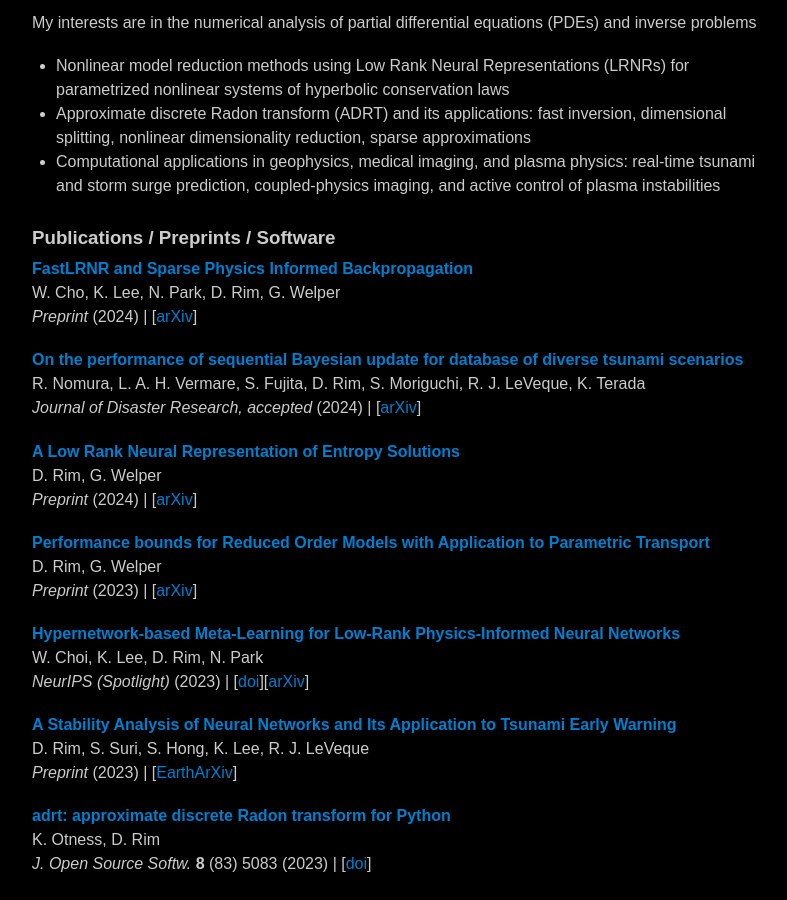
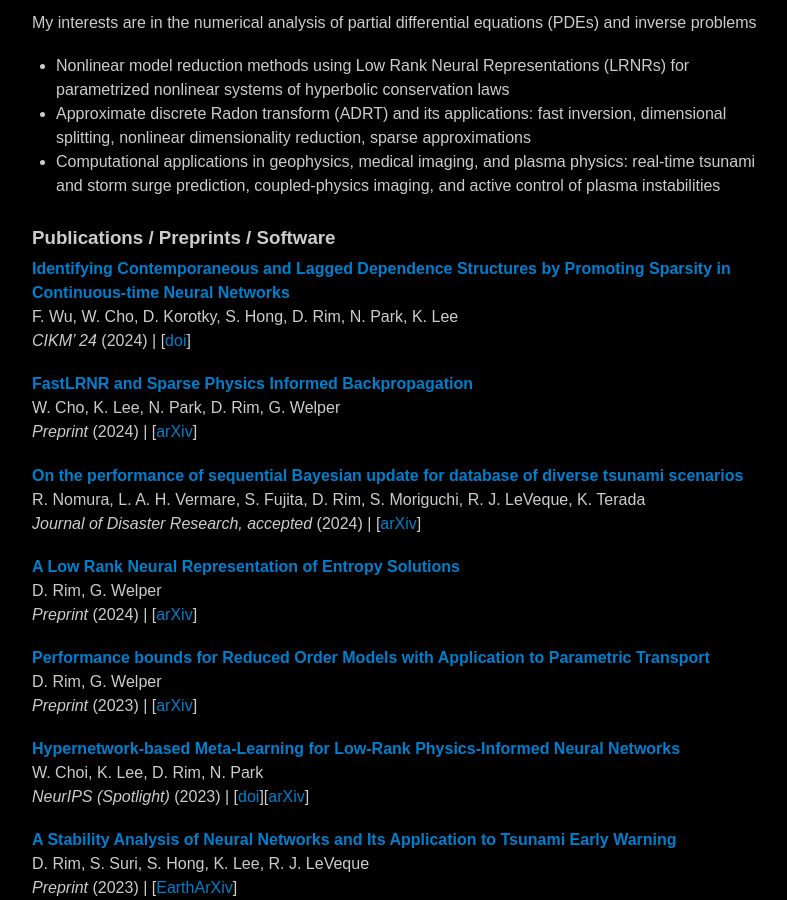
Before and after one commit to dsrim/dsrim.github.io, a Jekyll site: the page built from index.md, in a window 1280 px wide and 900 px high, scrolled down 552 px. Shown: the whole window, without its empty margins (232-1019 px from the left). Built offline with Jekyll 4.4.1, drawn with Linux system fonts in a browser that asks for light colours.

Commit message:
add new pub

```diff
--- a/index.md
+++ b/index.md
@@ -84,6 +84,12 @@ people:
       webpage:  "https://cos.gatech.edu/news/amy-williamson-phd-earth-and-atmospheric-sciences"
 
 pubs:
+    - title:    "Identifying Contemporaneous and Lagged Dependence Structures by Promoting Sparsity in Continuous-time Neural Networks"
+      author:   "F. Wu, W. Cho, D. Korotky, S. Hong, D. Rim, N. Park, K. Lee"
+      journal:  "CIKM' 24"
+      doi:      "https://doi.org/10.1145/3627673.3679751"
+      year:     "2024"
+
     - title:    "FastLRNR and Sparse Physics Informed Backpropagation"
       author:   "W. Cho, K. Lee, N. Park, D. Rim, G. Welper"
       journal:  "Preprint"
```
Also changed, not shown: 1 other file.
